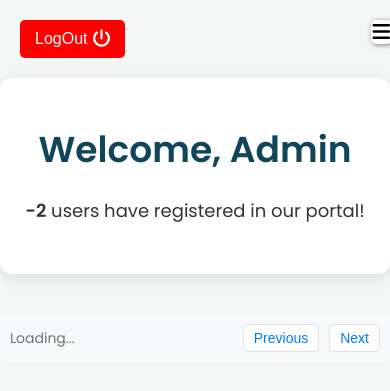
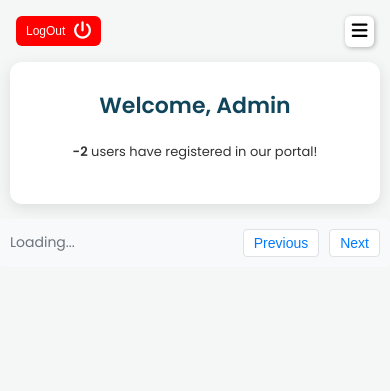
Before and after one commit to NeelSavsani/ECOlect, a PHP site: page /admin/admin.php in a window 390 px wide. Shown: the top 391 px of the page. Run offline with PHP 8.4, Linux system fonts and the light colour scheme; data that the repository does not hold is empty.

Commit message:
Making admin page responsive

```diff
--- a/admin/admin_css/admin.css
+++ b/admin/admin_css/admin.css
@@ -212,19 +212,17 @@ textarea {
 }
 
 .logout-button {
-    position: relative;
-    top: 20px;
-    left: 20px;
-    color: white;
     border: none;
-    padding: 10px 15px;
+    padding: 10px 20px;
     font-size: 16px;
-    border-radius: 5px;
-    cursor: pointer;
+    border-radius: 6px;
     display: flex;
     align-items: center;
-    gap: 5px;
+    gap: 8px;
+    color: white;
     transition: background-color 0.3s ease;
+    margin: 16px;
+    cursor: pointer;
     background-color: red;
 }
 
@@ -236,24 +234,28 @@ font-size: 18px;
 background-color: rgb(171, 0, 0);
 }
 
-.hamburger i{
-    position: fixed;
-    top: 20px;
-    left: 95vw;
-    font-size: 20px;
-    padding: 0.5%;
-    border-radius: 5px;
-    color: #000;
-    background-color: #fff;
-    box-shadow: 1px 1px 5px rgba(0, 0, 0, 0.5);
-    transition: all 0.3s ease;
+.hamburger {
+    position: absolute;
+    top: 16px;
+    right: 16px;
     z-index: 1100;
 }
 
-.hamburger i:hover{
+.hamburger i {
+    font-size: 24px;
+    padding: 10px;
+    border-radius: 6px;
+    color: #000;
+    background-color: #fff;
+    box-shadow: 1px 1px 5px rgba(0, 0, 0, 0.3);
+    transition: all 0.3s ease;
+    cursor: pointer;
+    z-index: 1100;
+}
+
+.hamburger i:hover {
+    background-color: #000;
     color: #fff;
-    cursor: pointer;
-    background-color: #000;
 }
 
 .sidebar{
@@ -293,3 +295,103 @@ background-color: rgb(171, 0, 0);
 .sidebar ul li:hover, .sidebar ul li.active{
     background-color: rgba(255,255,255,0.2);
 }
+
+/* ===== RESPONSIVE STYLES ===== */
+
+@media (max-width: 1200px) {
+    .hamburger i {
+        left: 94vw;
+    }
+}
+
+@media (max-width: 992px) {
+    .container{
+        margin: 20px 10px;
+    }
+    h1 {
+        font-size: 30px;
+    }
+    p {
+        font-size: 16px;
+    }
+    th, td {
+        font-size: 15px;
+    }
+    .sidebar {
+        width: 200px;
+    }
+}
+
+@media (max-width: 768px) {
+    .container {
+        margin: 20px 10px;
+        padding: 15px;
+    }
+    h1 {
+        font-size: 26px;
+    }
+    p {
+        font-size: 14px;
+    }
+    th, td {
+        font-size: 14px;
+    }
+    .hamburger i {
+        left: 92vw;
+        font-size: 18px;
+        padding: 0.4rem;
+    }
+    .sidebar {
+        width: 180px;
+    }
+    .logout-button {
+        padding: 8px 12px;
+        font-size: 14px;
+    }
+}
+
+@media (max-width: 576px) {
+    .container {
+        margin: 15px 10px;
+        padding: 12px;
+    }
+    h1 {
+        font-size: 22px;
+    }
+    p {
+        font-size: 13px;
+    }
+    table {
+        font-size: 12px;
+    }
+    .btn-success, .btn-danger, .submit-btn, .cancel-update-btn {
+        font-size: 12px;
+        padding: 8px 10px;
+    }
+    .action-buttons {
+        flex-direction: column;
+        gap: 6px;
+    }
+    .sidebar {
+        width: 160px;
+    }
+    .hamburger i {
+        left: 90vw;
+    }
+}
+
+@media (max-width: 400px) {
+    .sidebar {
+        width: 140px;
+    }
+    .hamburger i {
+        left: 88vw;
+    }
+    .logout-button {
+        font-size: 12px;
+        padding: 6px 10px;
+    }
+    .sidebar ul li {
+        padding: 10px 15px;
+    }
+}
```
